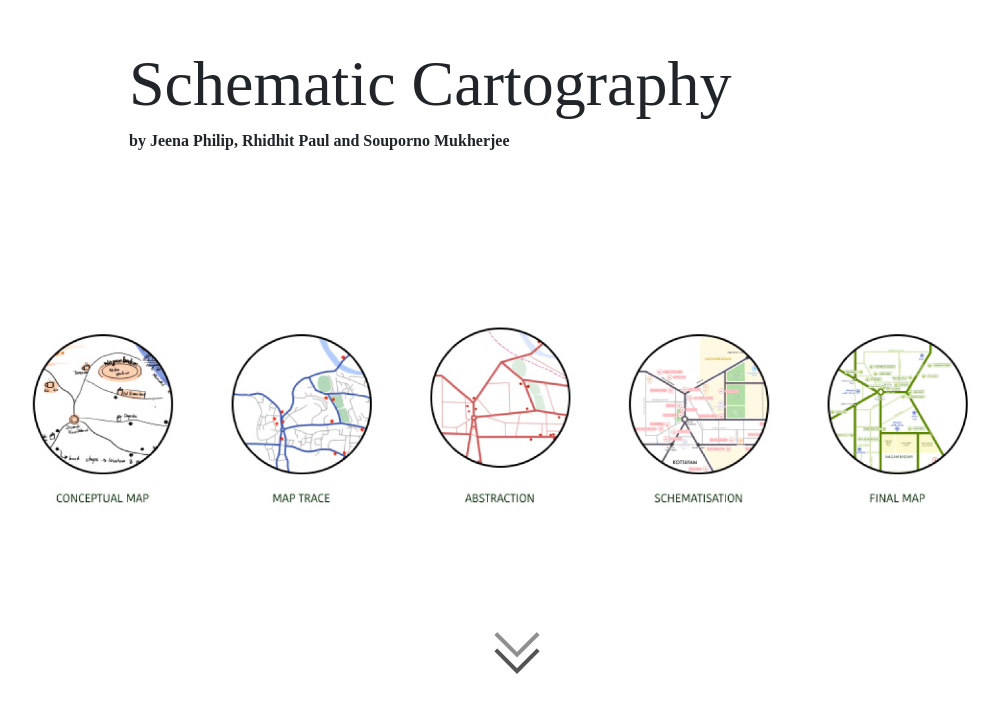
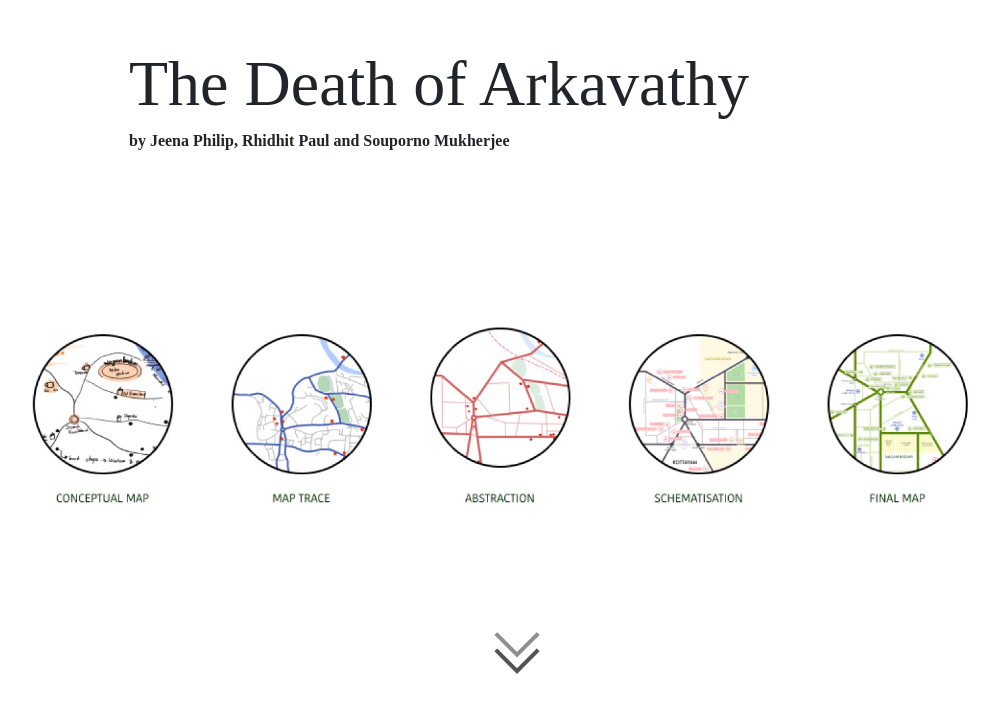
Before and after one commit to ginaphil/Death-of-Arkavathi, a website built with Parcel: page src/index.ejs in a window 1280 px wide. Shown: the part 114-826 px from the top of the page, without its empty margins (139-1138 px from the left). Built offline with nearby package versions, Linux system fonts and the light colour scheme; a web font is replaced by a local one; what enter-view would draw is missing.

Commit message:
removed old content

```diff
--- a/src/index.ejs
+++ b/src/index.ejs
@@ -17,7 +17,7 @@
         <div class="container">
           <div class="row title">
             <div class="col-12">
-              <h1 class="display-3">Schematic Cartography</h1>
+              <h1 class="display-3">The Death of Arkavathy</h1>
             </div>
           </div>
           <div class="row bio">
@@ -39,7 +39,7 @@
  <!-- scrolly -->
  <section id="map-scrolly">
 
-  <!-- define the scroll sections -->
+  <!-- define the scroll sections
   <% const blocks=
     [
       {
@@ -69,9 +69,9 @@
     ]
   %>
 
-  <!-- include the component -->
+
   <%- include('./scrolly/scrolly.ejs', {id: "map-scrolly" , blocks: blocks }); %>
-</section>
+</section>-->
     </article>
   </main>
 </body>
```
Also changed, not shown: docs/index.html.
